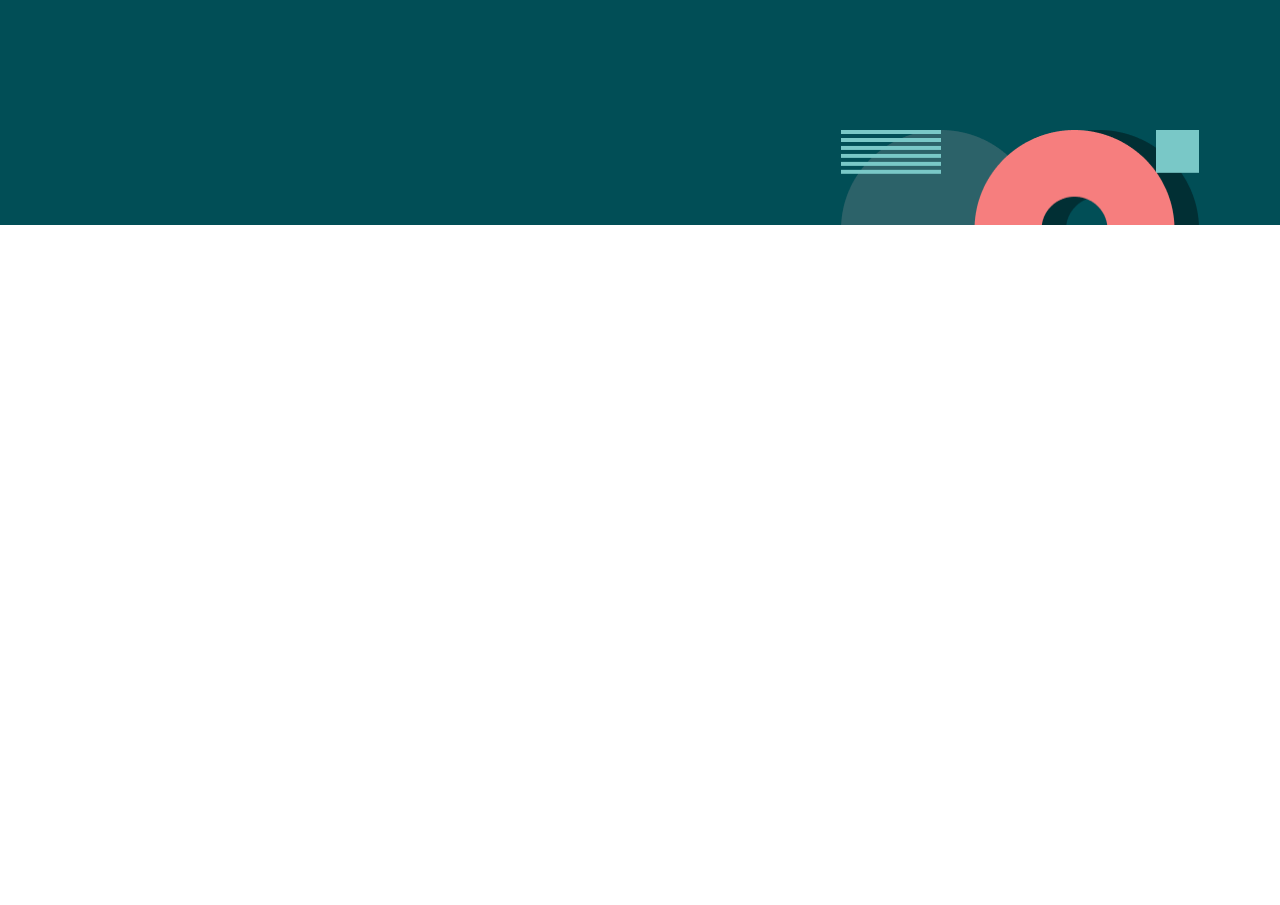
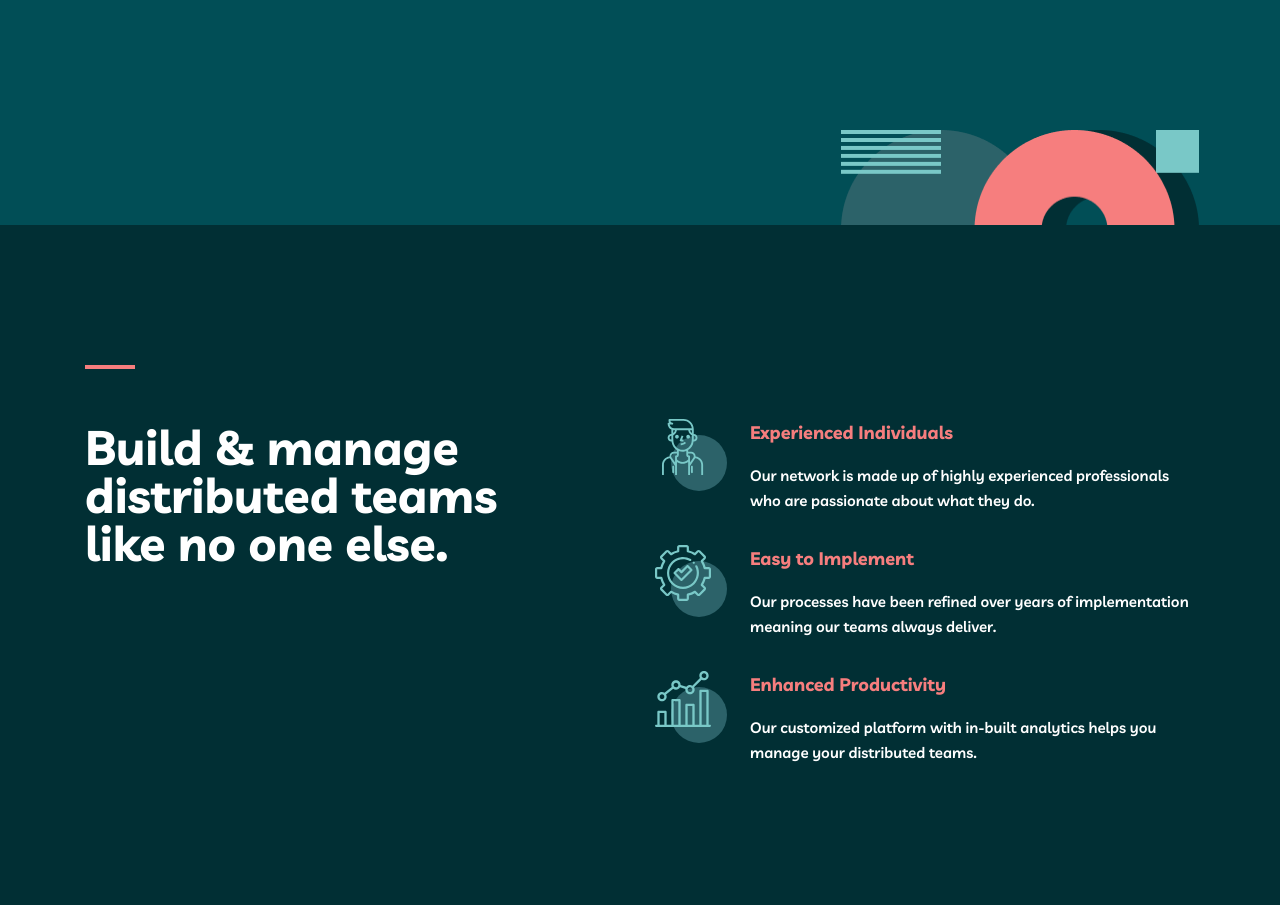
Before and after one commit to akhmedovcoder/app-myteam-client, a plain HTML site: page index.html in a window 1280 px wide. Shown: the part 496-1401 px from the top of the page. Before the commit the page ends 800 px from the top, so only its background shows below. Drawn offline with Linux system fonts and the light colour scheme.

Commit message:
info section done

```diff
--- a/css/style.css
+++ b/css/style.css
@@ -89,8 +89,9 @@ a {
   background-color: #014e56;
   background-image: url(/images/hero-left-disk.png),
     url(/images/hero-bottom-disk.png);
-    background-repeat: no-repeat;
-    background-position: calc(50% - 770px) calc(50% - 100px), calc(50% + 380px) calc(50% + 260px);
+  background-repeat: no-repeat;
+  background-position: calc(50% - 770px) calc(50% - 100px),
+    calc(50% + 380px) calc(50% + 260px);
 }
 
 .hero__section-wrapper {
@@ -131,6 +132,90 @@ a {
 /* HERO STYLE FINISHED */
 
 /* INFO STYLE STARTED */
+
+.info__section {
+  background-color: #012F34;
+  background-image: url(/images/info-bg-desk.png);
+  background-repeat: no-repeat;
+  background-position: calc(50% + 760px) calc(50% + 218px);
+}
+
+.info__section-wrapper {
+  display: flex;
+  justify-content: space-between;
+  padding: 140px 0;
+}
+
+.info__section-title::before {
+  display: inline-block;
+  content: "";
+  width: 50px;
+  height: 4px;
+  background-color: #f67e7e;
+  margin-bottom: 54px;
+}
+
+.info__section-title {
+  display: flex;
+  flex-direction: column;
+  width: 445px;
+  font-size: 48px;
+  font-weight: 700;
+  line-height: 48px;
+  color: #ffffff;
+}
+
+.info__section-list{
+  margin-top: 54px;
+}
+
+.info__section-item:nth-child(1):before{
+  position: absolute;
+  content: url(/images/user-icon.svg);
+  width: 72px;
+  height: 72px;
+  margin-left: -95px;
+}
+
+.info__section-item:nth-child(2):before{
+  position: absolute;
+  content: url(/images/setting-icon.svg);
+  width: 72px;
+  height: 72px;
+  margin-left: -95px;
+}
+
+.info__section-item:nth-child(3):before{
+  position: absolute;
+  content: url(/images/stat-icon.svg);
+  width: 72px;
+  height: 72px;
+  margin-left: -95px;
+}
+
+.info__section-item{
+  margin-bottom: 32px;
+}
+
+.info__section-item:nth-child(3){
+  margin-bottom: 0;
+}
+
+.info__item-title {
+  font-size: 18px;
+  font-weight: 700;
+  line-height: 28px;
+  color: #f67e7e;
+}
+
+.info__item-desc {
+  width: 445px;
+  font-size: 15px;
+  line-height: 25px;
+  color: #ffffff;
+  margin-top: 16px;
+}
+
 /* INFO STYLE FINISHED */
 
 /* REVIEW STYLE STARTED */
--- a/index.html
+++ b/index.html
@@ -60,6 +60,44 @@
       <!-- HERO SECTION FINISHED -->
 
       <!-- INFO SECTION START -->
+      <section class="info__section">
+        <div class="container">
+          <div class="info__section-wrapper">
+            <div class="info__section-start">
+              <h2 class="info__section-title">
+                Build & manage distributed teams like no one else.
+              </h2>
+            </div>
+            <div class="info__section-end">
+              <ul class="info__section-list">
+                <li class="info__section-item">
+                  <span class="info__item-title">
+                    Experienced Individuals
+                  </span>
+                  <p class="info__item-desc">
+                    Our network is made up of highly experienced professionals
+                    who are passionate about what they do.
+                  </p>
+                </li>
+                <li class="info__section-item">
+                  <span class="info__item-title"> Easy to Implement </span>
+                  <p class="info__item-desc">
+                    Our processes have been refined over years of implementation
+                    meaning our teams always deliver.
+                  </p>
+                </li>
+                <li class="info__section-item">
+                  <span class="info__item-title"> Enhanced Productivity </span>
+                  <p class="info__item-desc">
+                    Our customized platform with in-built analytics helps you
+                    manage your distributed teams.
+                  </p>
+                </li>
+              </ul>
+            </div>
+          </div>
+        </div>
+      </section>
       <!-- INFO SECTION FINISHED -->
 
       <!-- REVIEW SECTION START -->
```
Also changed, not shown: images/info-bg-desk.png (added), images/setting-icon.svg (added), images/stat-icon.svg (added), images/user-icon.svg (added).
